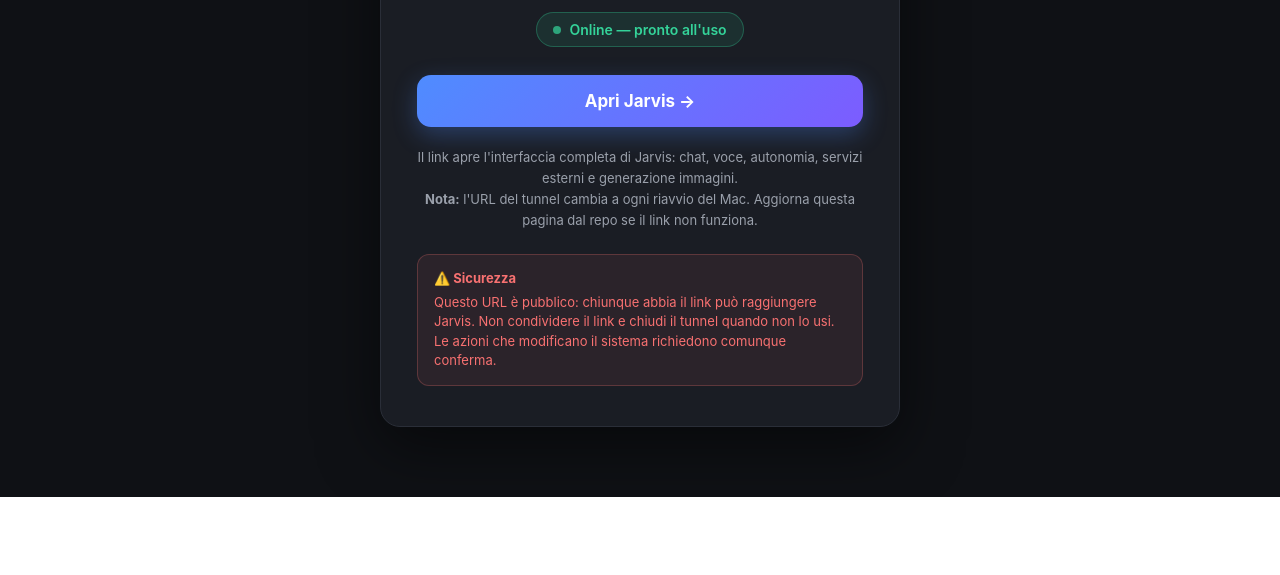
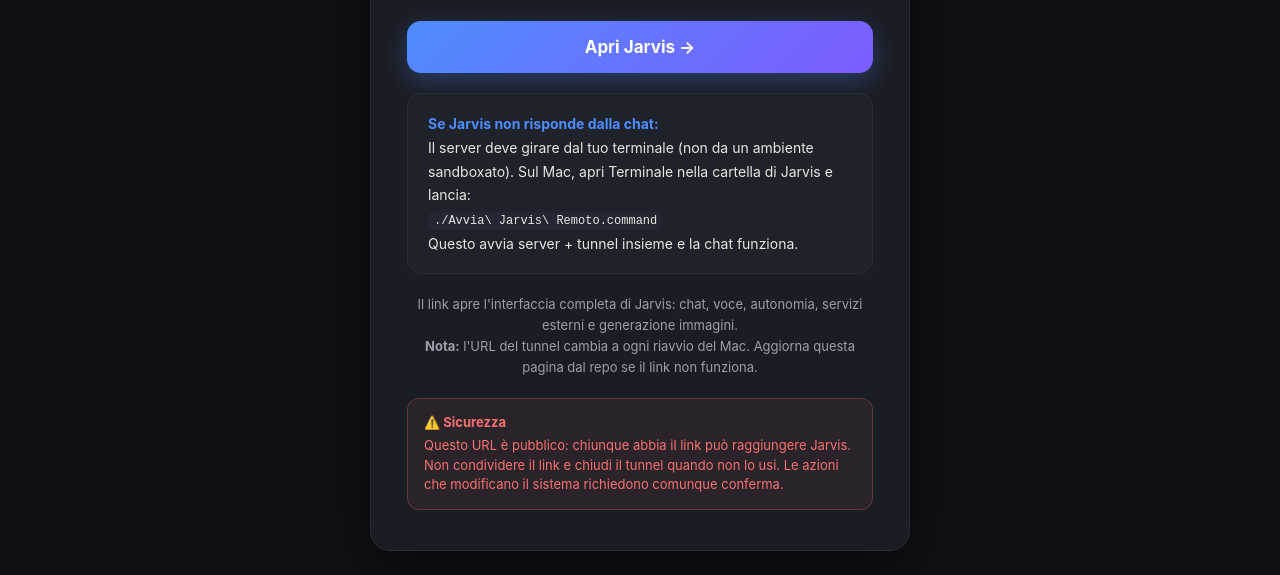
Before and after one commit to andreamusolino26apple-dot/jarvis-access, a plain HTML site: page index.html in a window 1280 px wide. Shown: the part 303-878 px from the top of the page. Before the commit the page ends 800 px from the top, so only its background shows below. Drawn offline with Linux system fonts and the light colour scheme.

Commit message:
Aggiorna landing page: istruzioni avvio remoto

```diff
--- a/index.html
+++ b/index.html
@@ -15,6 +15,7 @@
     --accent2: #7c5cff;
     --green: #34d399;
     --red: #f87171;
+    --yellow: #fbbf24;
   }
   * { margin: 0; padding: 0; box-sizing: border-box; }
   body {
@@ -32,7 +33,7 @@
     border: 1px solid var(--border);
     border-radius: 20px;
     padding: 40px 36px;
-    max-width: 520px;
+    max-width: 540px;
     width: 100%;
     text-align: center;
     box-shadow: 0 20px 60px rgba(0,0,0,.5);
@@ -49,7 +50,7 @@
     letter-spacing: 1px;
   }
   h1 { font-size: 26px; margin-bottom: 8px; }
-  .sub { color: var(--muted); font-size: 15px; margin-bottom: 28px; line-height: 1.5; }
+  .sub { color: var(--muted); font-size: 15px; margin-bottom: 24px; line-height: 1.5; }
   .status {
     display: inline-flex; align-items: center; gap: 8px;
     background: rgba(52,211,153,.1);
@@ -57,7 +58,7 @@
     color: var(--green);
     padding: 8px 16px; border-radius: 999px;
     font-size: 14px; font-weight: 600;
-    margin-bottom: 28px;
+    margin-bottom: 24px;
   }
   .status .dot { width: 8px; height: 8px; border-radius: 50%; background: var(--green); animation: pulse 1.6s infinite; }
   @keyframes pulse { 0%,100% { opacity: 1; } 50% { opacity: .3; } }
@@ -78,8 +79,19 @@
     background: #232733; padding: 2px 6px; border-radius: 6px;
     font-size: 12px; color: var(--text);
   }
+  .steps {
+    margin-top: 20px; padding: 18px 20px;
+    background: #1e222b; border: 1px solid var(--border);
+    border-radius: 14px; text-align: left;
+    font-size: 14px; line-height: 1.7;
+  }
+  .steps b { color: var(--accent); }
+  .steps code {
+    background: #232733; padding: 2px 6px; border-radius: 6px;
+    font-size: 12px; color: var(--text);
+  }
   .warn {
-    margin-top: 24px; padding: 14px 16px;
+    margin-top: 20px; padding: 14px 16px;
     background: rgba(248,113,113,.08);
     border: 1px solid rgba(248,113,113,.25);
     border-radius: 12px;
@@ -101,6 +113,14 @@
       Apri Jarvis →
     </a>
 
+    <div class="steps">
+      <b>Se Jarvis non risponde dalla chat:</b><br>
+      Il server deve girare dal tuo terminale (non da un ambiente sandboxato).
+      Sul Mac, apri Terminale nella cartella di Jarvis e lancia:<br>
+      <code>./Avvia\ Jarvis\ Remoto.command</code><br>
+      Questo avvia server + tunnel insieme e la chat funziona.
+    </div>
+
     <p class="hint">
       Il link apre l'interfaccia completa di Jarvis: chat, voce, autonomia,
       servizi esterni e generazione immagini.<br>
```
